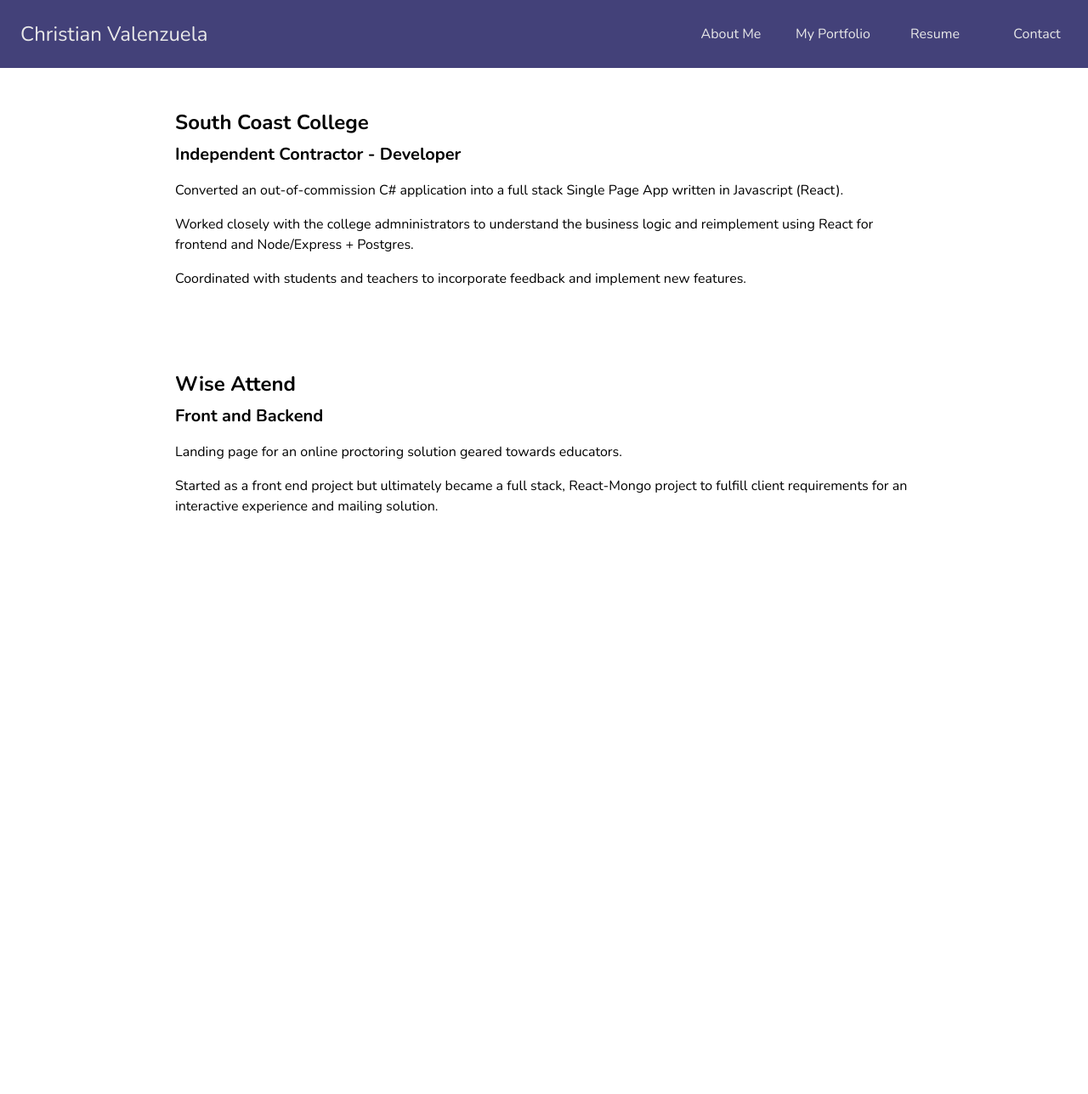
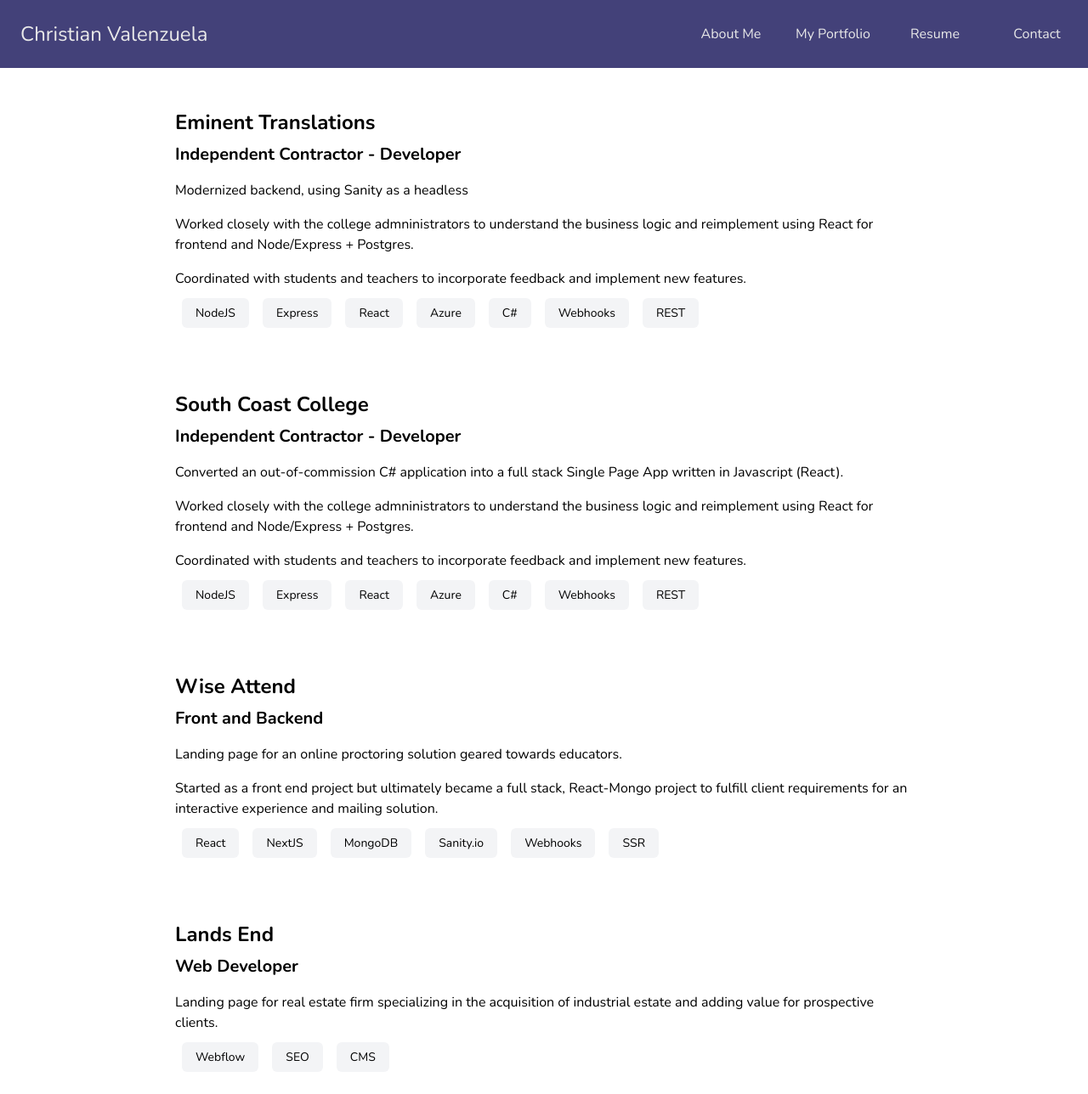
Before and after one commit to chris-av/portfolio-react, a Next.js app: page /portfolio in a window 1280 px wide. Shown: the top 1288 px of the page at 85% size. Before the commit the page ends 832 px from the top, so only its background shows below. Built offline with nearby package versions, Linux system fonts and the light colour scheme.

Commit message:
add new gigs and tags

```diff
--- a/data/portfolio.data.tsx
+++ b/data/portfolio.data.tsx
@@ -1,6 +1,21 @@
 import React from 'react';
 
 export const portfolio = [
+  {
+    id: "b07e8c1e14fbdbc5e3be",
+    organization: "Eminent Translations",
+    active: true,
+    jobtitle: "Independent Contractor - Developer",
+    description: () => (
+      <div>
+        <p>Modernized backend, using Sanity as a headless</p>
+        <p>Worked closely with the college admninistrators to understand the business logic and reimplement using React for frontend and Node/Express + Postgres.</p>
+        <p>Coordinated with students and teachers to incorporate feedback and implement new features.</p>
+      </div>
+    ),
+    delay: 0,
+    tags: ["NodeJS", "Express", "React", "Azure", "C#", "Webhooks", "REST"]
+  },
   {
     id: "49b9a8b5393675c47c69",
     organization: "South Coast College",
@@ -14,6 +29,7 @@
       </div>
     ),
     delay: 0,
+    tags: ["NodeJS", "Express", "React", "Azure", "C#", "Webhooks", "REST"]
   },
   {
     id: "e34b074a4f4e0035be2b",
@@ -28,7 +44,21 @@
         <p>Started as a front end project but ultimately became a full stack, React-Mongo project to fulfill client requirements for an interactive experience and mailing solution.</p>
       </div>
     ),
-    delay: 1000
+    delay: 1000,
+    tags: ["React", "NextJS", "MongoDB", "Sanity.io", "Webhooks", "SSR"]
+  },
+  {
+    id: "aa40d71a2934be5e0444",
+    organization: "Lands End",
+    active: true,
+    jobtitle: "Web Developer",
+    description: () => (
+      <div>
+        <p>Landing page for real estate firm specializing in the acquisition of industrial estate and adding value for prospective clients.</p>
+      </div>
+    ),
+    delay: 1000,
+    tags: ["Webflow", "SEO", "CMS"]
   },
   {
     id: "32e533eba2a7dce65caf",
@@ -43,7 +73,8 @@
         <p>Scaffolded an integrated ReactJS and Firebase project structure for the app itself and offered technical support and advice for the team that took the project on full time.</p>
       </div>
     ),
-    delay: 1200
+    delay: 1200,
+    tags: ["React", "Google Firebase", "Express", "NodeJS"]
   },
   {
     id: "2678aa159f464ce6de5b",
```
